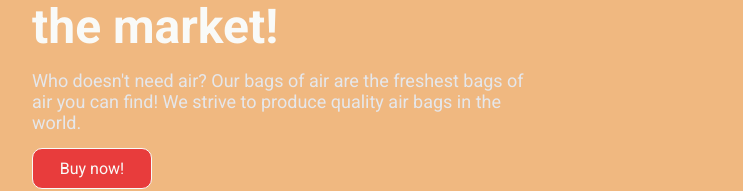
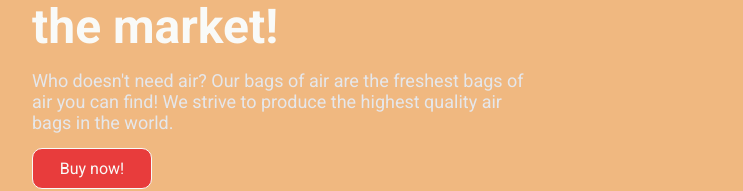
Before and after one commit to dyl-eh/landing-page, a plain HTML site: page index.html in a window 1280 px wide. Shown: the part 239-430 px from the top of the page, without its empty margins (268-1011 px from the left). Drawn offline with Linux system fonts and the light colour scheme.

Commit message:
Fix type in hero

```diff
--- a/index.html
+++ b/index.html
@@ -23,7 +23,7 @@
             <div class="hero-left">
                 <div class="hero-title">The best bags of air on the market!</div>
                 <div class="hero-text">Who doesn't need air? Our bags of air are the freshest bags of air you can find!
-                    We strive to produce quality air bags in the world.
+                    We strive to produce the highest quality air bags in the world.
                 </div>
                 <div class="hero-button"><a href="">Buy now!</a></div>
             </div>
```
